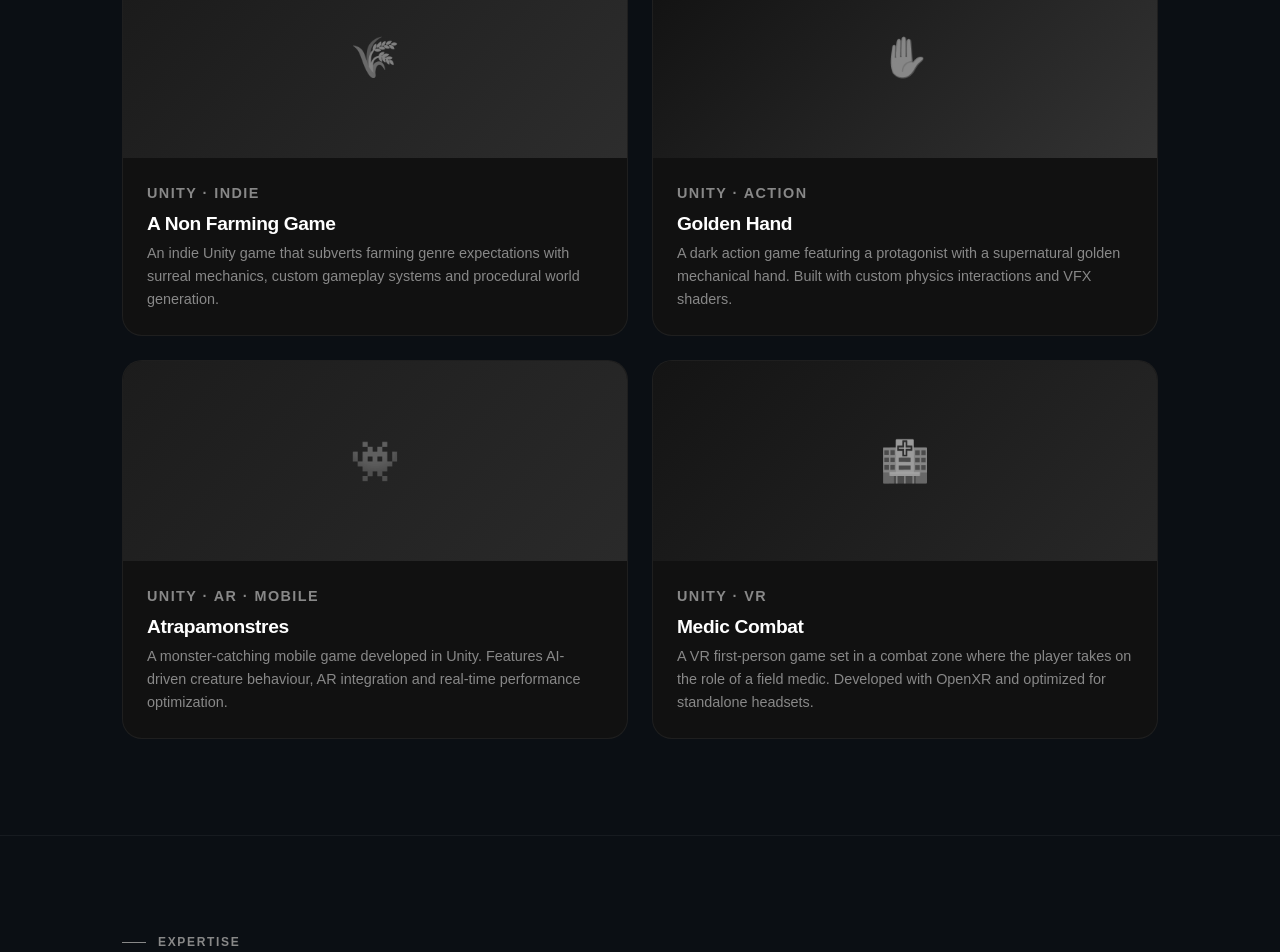
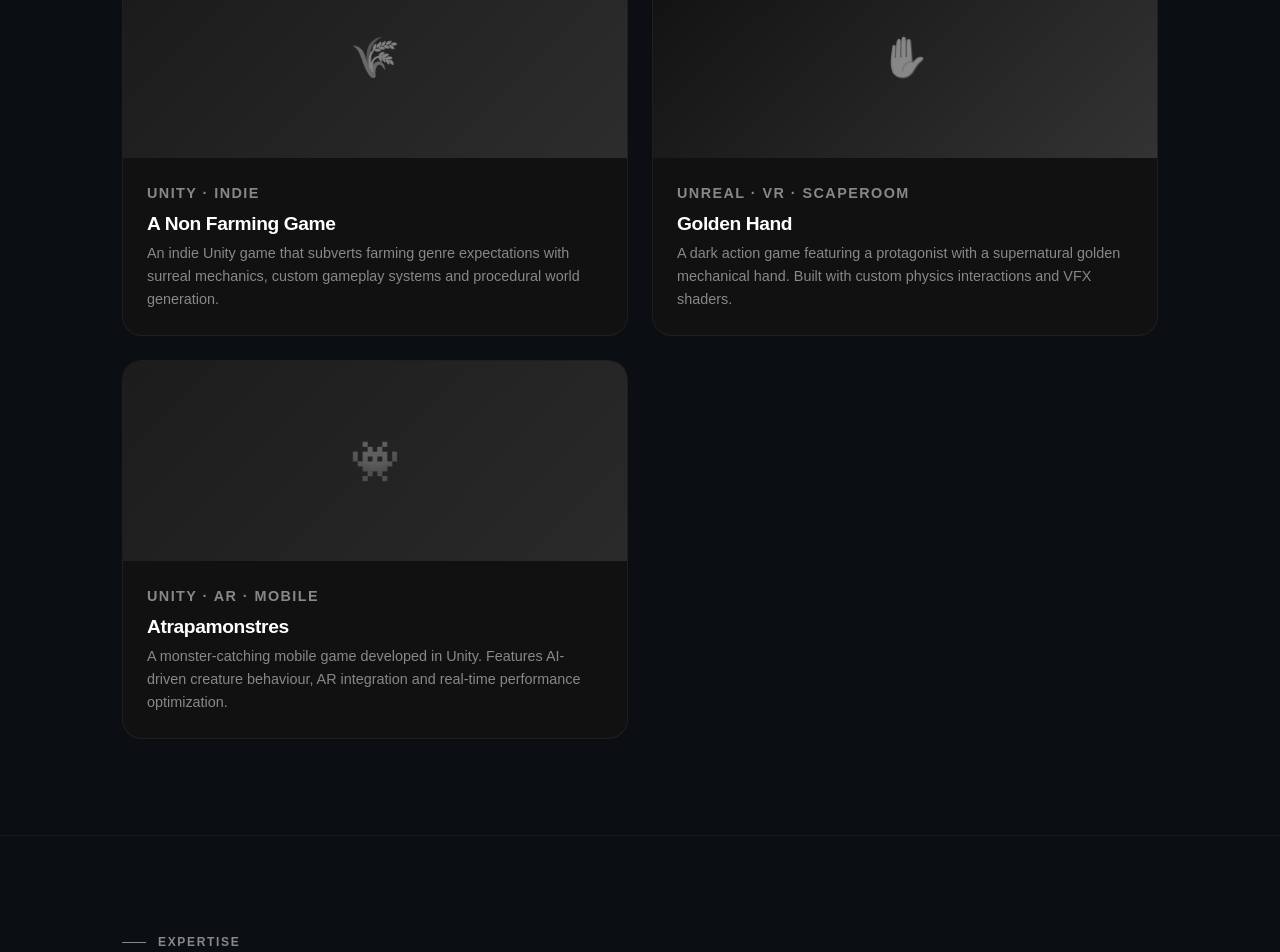
Before and after one commit to Viid21/UnityDev_Portfolio, a React (Vite) app: page / in a window 1280 px wide. Shown: the part 1287-2239 px from the top of the page. Built offline with nearby package versions, Linux system fonts and the light colour scheme.

Commit message:
refactoring: project tags and removing medic combat

```diff
--- a/src/components/Projects.tsx
+++ b/src/components/Projects.tsx
@@ -22,7 +22,7 @@
         title: "Golden Hand",
         description:
             "A dark action game featuring a protagonist with a supernatural golden mechanical hand. Built with custom physics interactions and VFX shaders.",
-        tag: "Unity · Action",
+        tag: "Unreal · VR · Scaperoom",
         icon: "✋",
         gradient: "linear-gradient(135deg, #111111 0%, #333333 100%)",
     },
@@ -34,15 +34,6 @@
         tag: "Unity · AR · Mobile",
         icon: "👾",
         gradient: "linear-gradient(135deg, #1c1c1c 0%, #2a2a2a 100%)",
-    },
-    {
-        id: 4,
-        title: "Medic Combat",
-        description:
-            "A VR first-person game set in a combat zone where the player takes on the role of a field medic. Developed with OpenXR and optimized for standalone headsets.",
-        tag: "Unity · VR",
-        icon: "🏥",
-        gradient: "linear-gradient(135deg, #141414 0%, #282828 100%)",
     },
 ];
 
```
